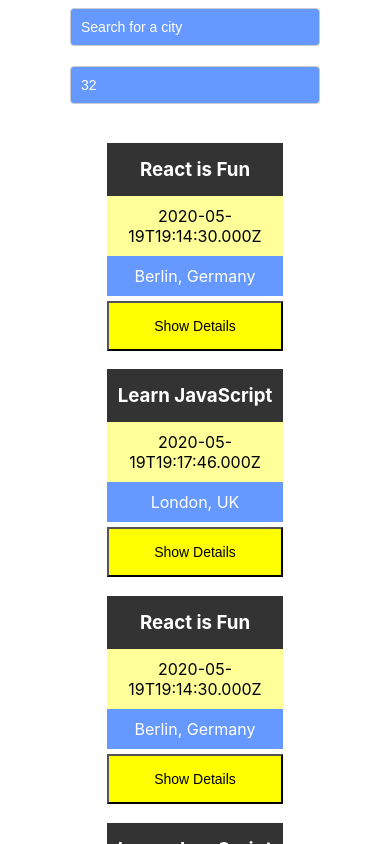
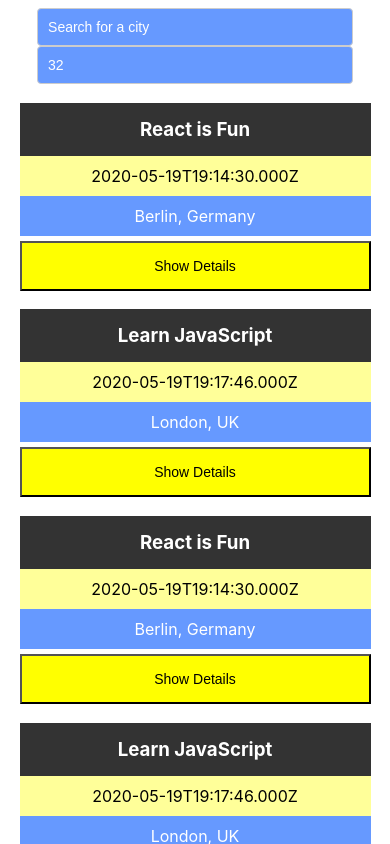
Before and after one commit to yevheniiairapetian/meet, a React (Create React App) app: page / in a window 390 px wide. Shown: the top 844 px of the page. Built offline with nearby package versions, Linux system fonts and the light colour scheme.

Commit message:
feat: update styles app

```diff
--- a/src/App.css
+++ b/src/App.css
@@ -144,3 +144,15 @@ padding:10px 5px 10px 5px;
   outline: none;
   cursor: pointer;
 }
+
+@media screen and (max-width: 650px){
+  #event-list{
+    width: 100%;
+    margin: 0 auto;
+  }
+  input[type="text"],
+input[type="number"]{
+    width:90%;
+    margin: 0 auto;
+  }
+}
```
